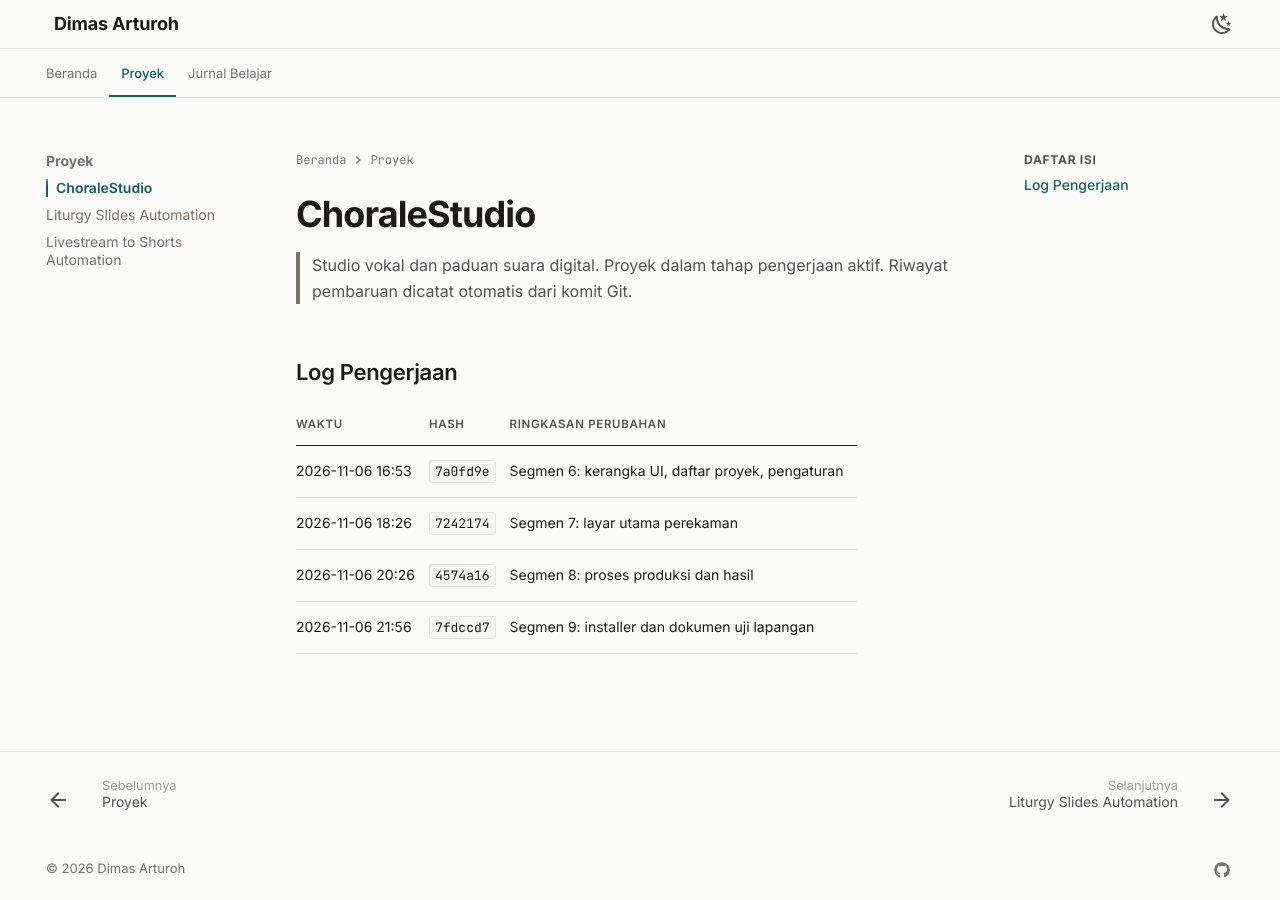
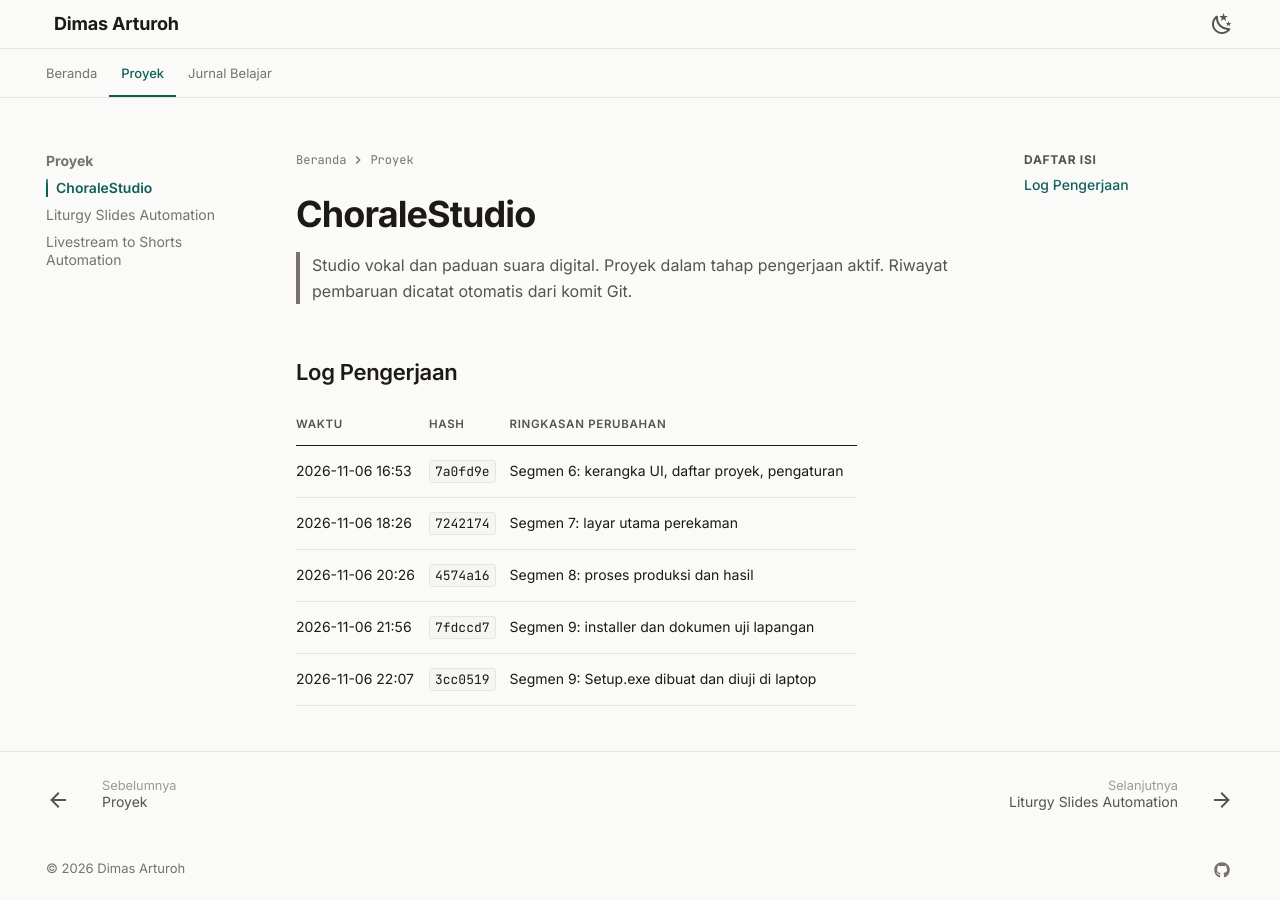
Before and after one commit to dimasarturoh15/dimasarturoh15.github.io, an MkDocs documentation site: the page built from docs/projects/choralestudio.md, in a window 1280 px wide. Built offline with MkDocs 1.6.1 and Material for MkDocs 9.7.7, drawn with Linux system fonts in a browser that asks for light colours.

Commit message:
docs: sync ChoraleStudio commit 3cc0519

```diff
--- a/docs/projects/choralestudio.md
+++ b/docs/projects/choralestudio.md
@@ -10,3 +10,4 @@
 | 2026-11-06 18:26 | `7242174` | Segmen 7: layar utama perekaman |
 | 2026-11-06 20:26 | `4574a16` | Segmen 8: proses produksi dan hasil |
 | 2026-11-06 21:56 | `7fdccd7` | Segmen 9: installer dan dokumen uji lapangan |
+| 2026-11-06 22:07 | `3cc0519` | Segmen 9: Setup.exe dibuat dan diuji di laptop |
```
